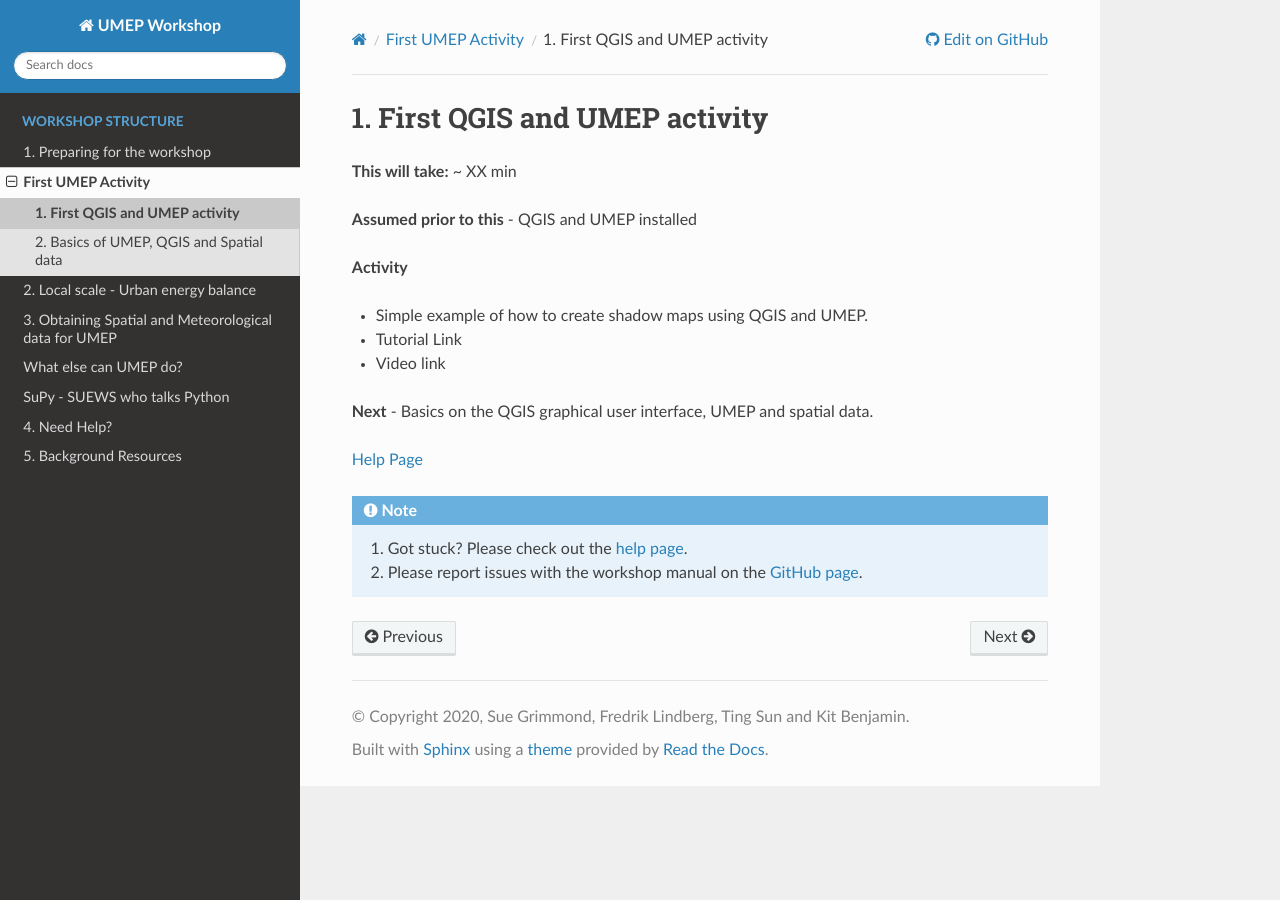
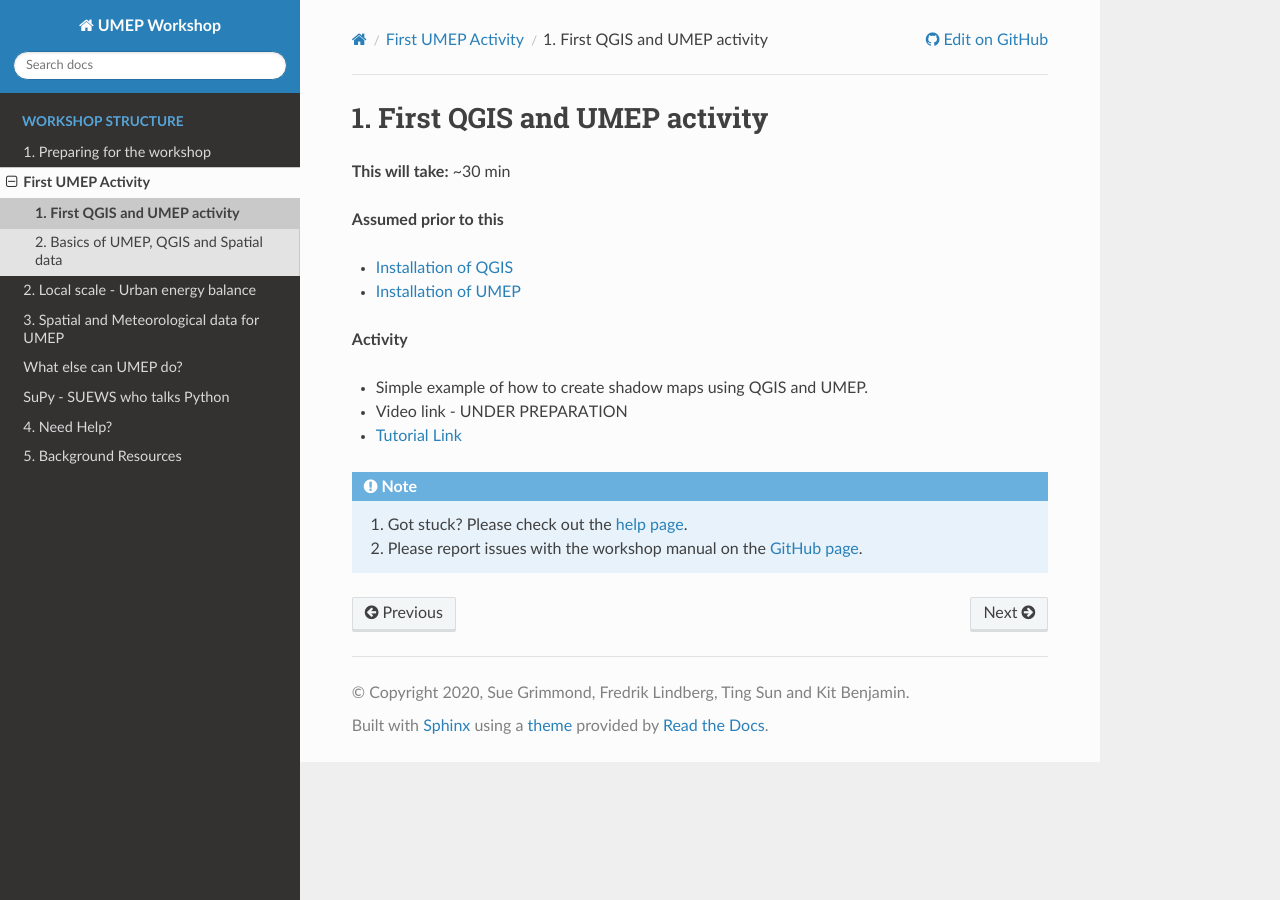
Before and after one commit to Urban-Meteorology-Reading/UMEP-Workshop, a Sphinx documentation site: the page built from source/FirstUMEP/UMEP2.rst, in a window 1280 px wide. Built offline with Sphinx 7.4.7 and the Read the Docs theme 2.0.0, drawn with Linux system fonts in a browser that asks for light colours; pages that are not in the unit, such as notebooks, are missing from menus.

Commit message:
Update substructure etc

```diff
--- a/source/FirstUMEP/FirstUMEPActivity.rst
+++ b/source/FirstUMEP/FirstUMEPActivity.rst
@@ -1,12 +1,11 @@
 First UMEP Activity
 -------------------
 
-This section includes...
+This section is an introduction to GIS and UMEP exemplified with a shadow casting exercise.
 
 .. toctree::
    :maxdepth: 2
    :numbered:
-   :hidden:
 
    UMEP2
    GIS1
--- a/source/FirstUMEP/UMEP2.rst
+++ b/source/FirstUMEP/UMEP2.rst
@@ -3,22 +3,17 @@
 First QGIS and UMEP activity
 ----------------------------
 
-**This will take:** ~ XX min
+**This will take:** ~30 min
 
 **Assumed prior to this**
--  QGIS and UMEP installed
+
+-  `QGIS1`
+-  `UMEP1`
 
 **Activity**
 
 -  Simple example of how to create shadow maps using QGIS and UMEP.
 
--  Tutorial Link
+-  Video link - UNDER PREPARATION
 
--  Video link
-
-
-
-**Next**
--  Basics on the QGIS graphical user interface, UMEP and spatial data.
-
-`Help Page <https://urban-meteorology-reading.github.io/UMEP-Workshop.io/Need-help.html>`__
+-  `Tutorial Link <https://umep-docs.readthedocs.io/projects/tutorial/en/latest/Tutorials/DailyShading.html>`__
--- a/source/LocalScale/SUEWS.rst
+++ b/source/LocalScale/SUEWS.rst
@@ -4,10 +4,8 @@ Local scale - Urban energy balance
 This section includes an introduction to the SUEWS model and how to use it within UMEP.
 
 .. toctree::
-   :maxdepth: 1
+   :maxdepth: 2
    :numbered:
-   :hidden:
-   :glob:
 
    SUEWS1
    SUEWS2
```
Also changed, not shown: source/GettingData/GettingData.rst (+5 -4 lines), source/GettingData/QGIS2.rst (added, +18 -0 lines), source/GettingData/UMEP10.rst (added, +18 -0 lines), source/SUPY/SuPy.rst (+5 -4 lines), source/WhatElse/WhatElseCanUMEP.rst (+8 -4 lines).
